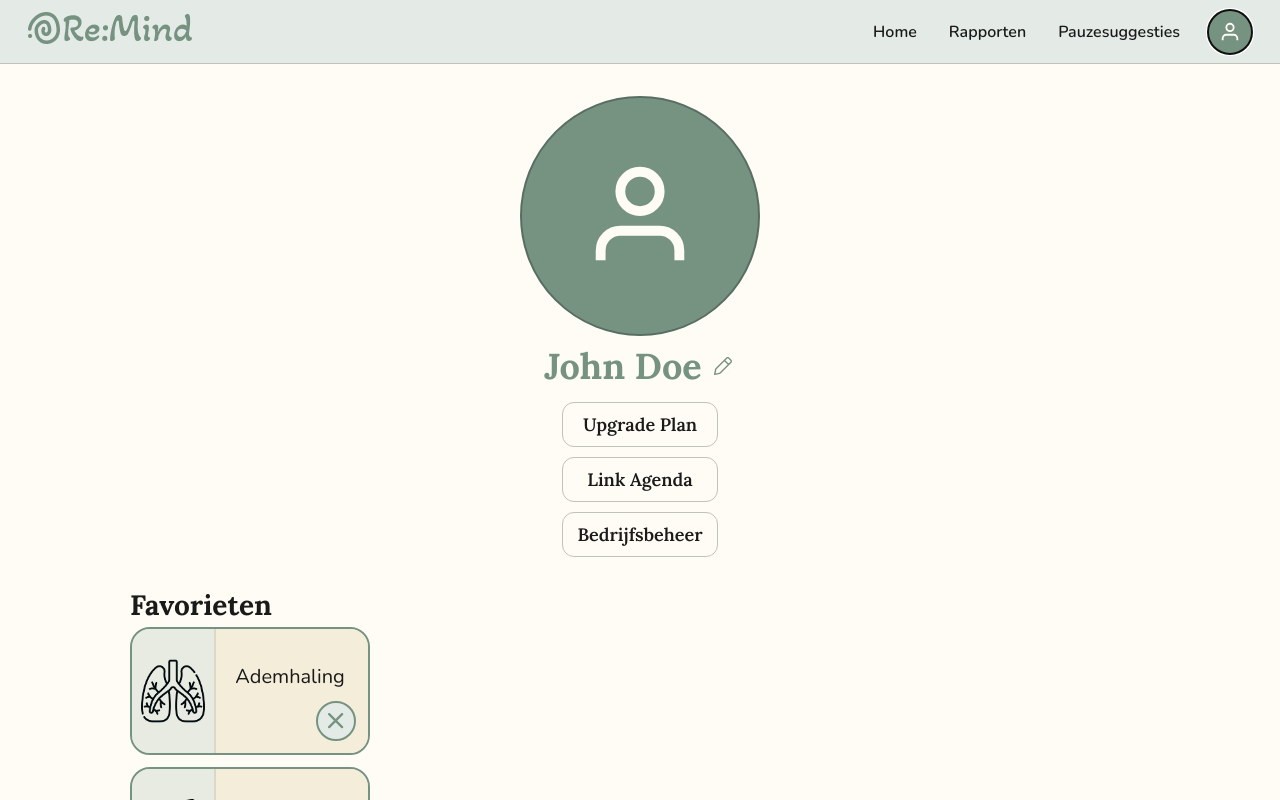
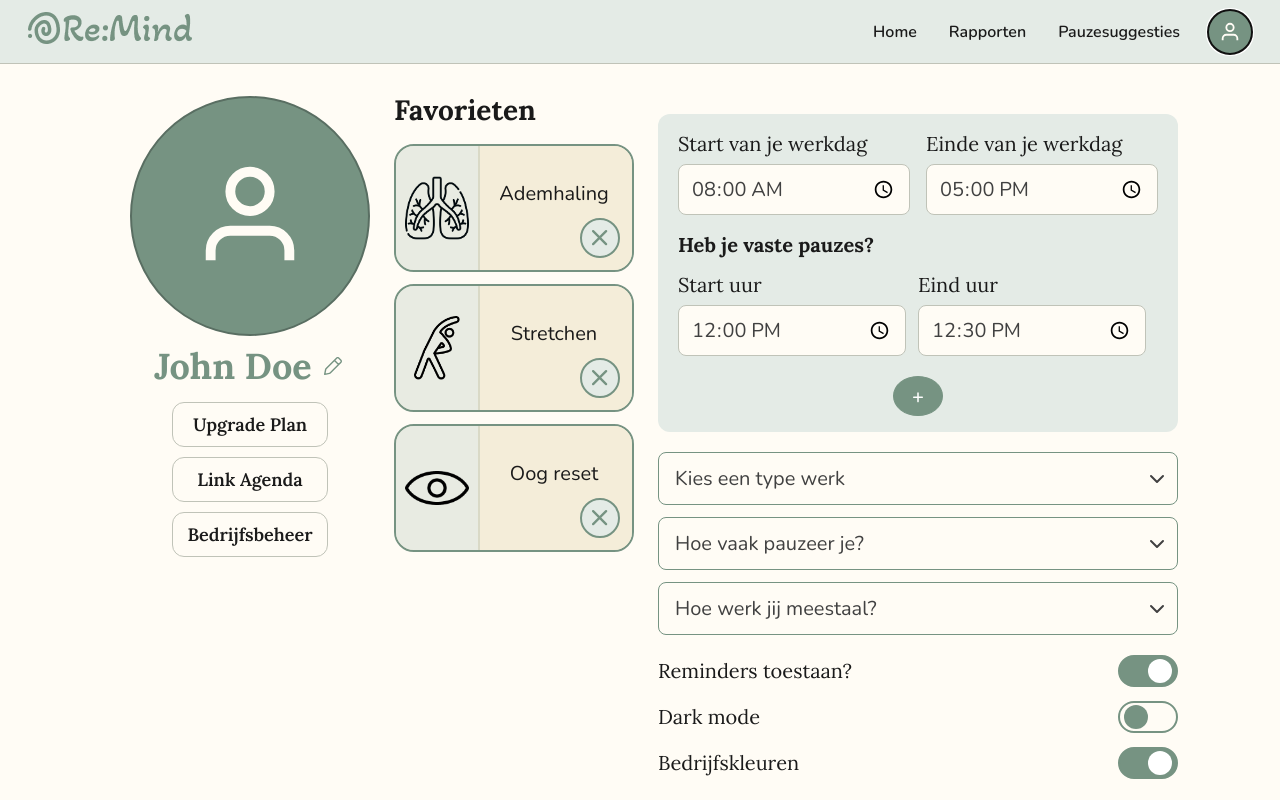
Before and after one commit to sampittois/Re-Mind_App_Individueel, a React (Vite) app in the folder stress-app/frontend/: page / in a window 1280 px wide. Both pictures are taken after a click on the button 1230 px from the left and 31 px from the top of the page. Shown: the top 800 px of the page. Built offline with nearby package versions, Linux system fonts and the light colour scheme.

Commit message:
feat: restructure ProfileSection layout and enhance styles for avatar and favorites
Co-authored-by: Copilot <copilot@github.com>

```diff
--- a/stress-app/frontend/src/components/ProfileSection.jsx
+++ b/stress-app/frontend/src/components/ProfileSection.jsx
@@ -31,6 +31,7 @@ export default function ProfileSection({ initialName = "John Doe", onSaveName })
 
   return (
     <div className="profile-section">
+      <div className="profile-info-column">
         <div className="avatar-wrap">
           <button
             className="avatar-button"
@@ -90,6 +91,7 @@ export default function ProfileSection({ initialName = "John Doe", onSaveName })
           <button className="action-btn">Link Agenda</button>
           <button className="action-btn">Bedrijfsbeheer</button>
         </div>
+      </div>
 
       <section className="favorites-section">
         <h3 className="favorites-title">Favorieten</h3>
--- a/stress-app/frontend/src/styles/profile.css
+++ b/stress-app/frontend/src/styles/profile.css
@@ -3,6 +3,14 @@
 }
 
 .profile-section {
+  display: grid;
+  grid-template-columns: 1fr 1fr 1fr;
+  gap: 24px;
+  width: 100%;
+  align-items: start;
+}
+
+.profile-info-column {
   display: flex;
   flex-direction: column;
   align-items: center;
@@ -86,8 +94,9 @@
 }
 
 .favorites-section {
-  width: 100%;
-  margin-top: 18px;
+  display: flex;
+  flex-direction: column;
+  gap: 12px;
 }
 
 .favorites-title {
```
Lines whose indentation alone changed are shown as unchanged.
